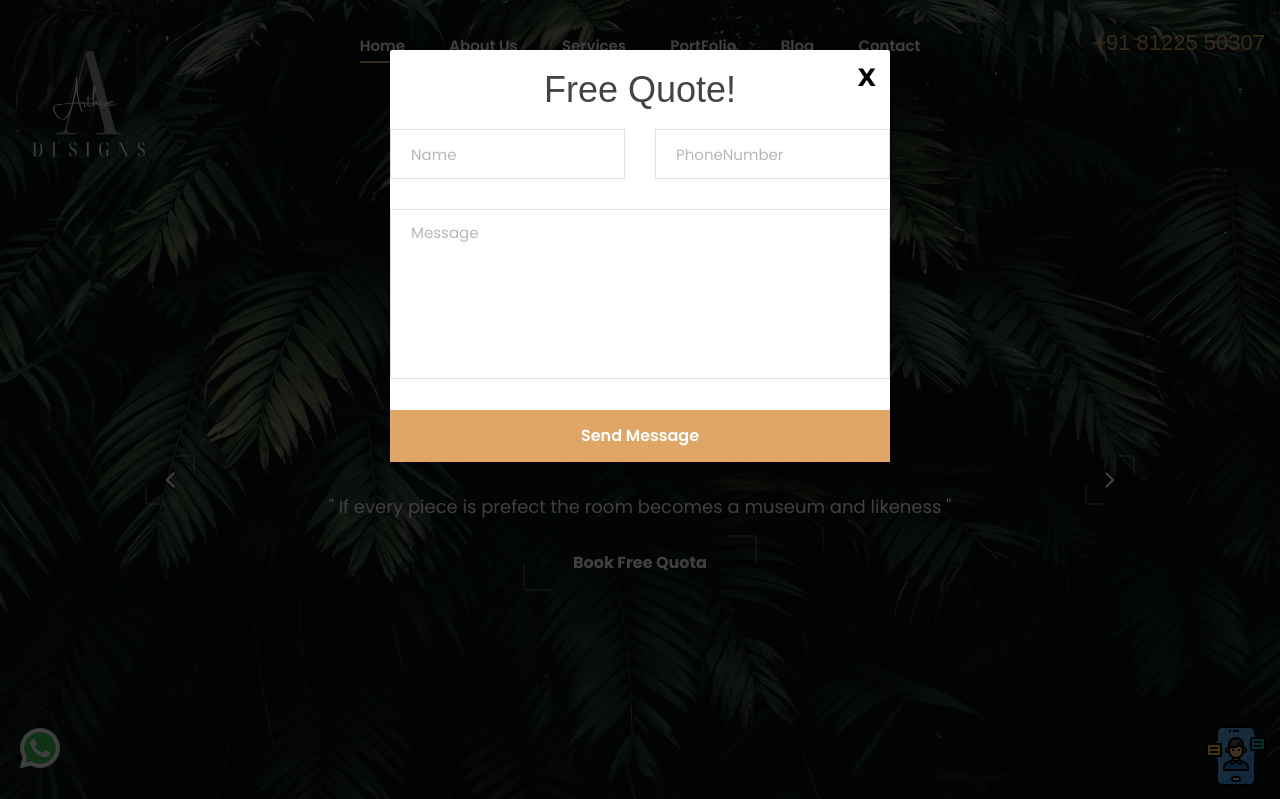
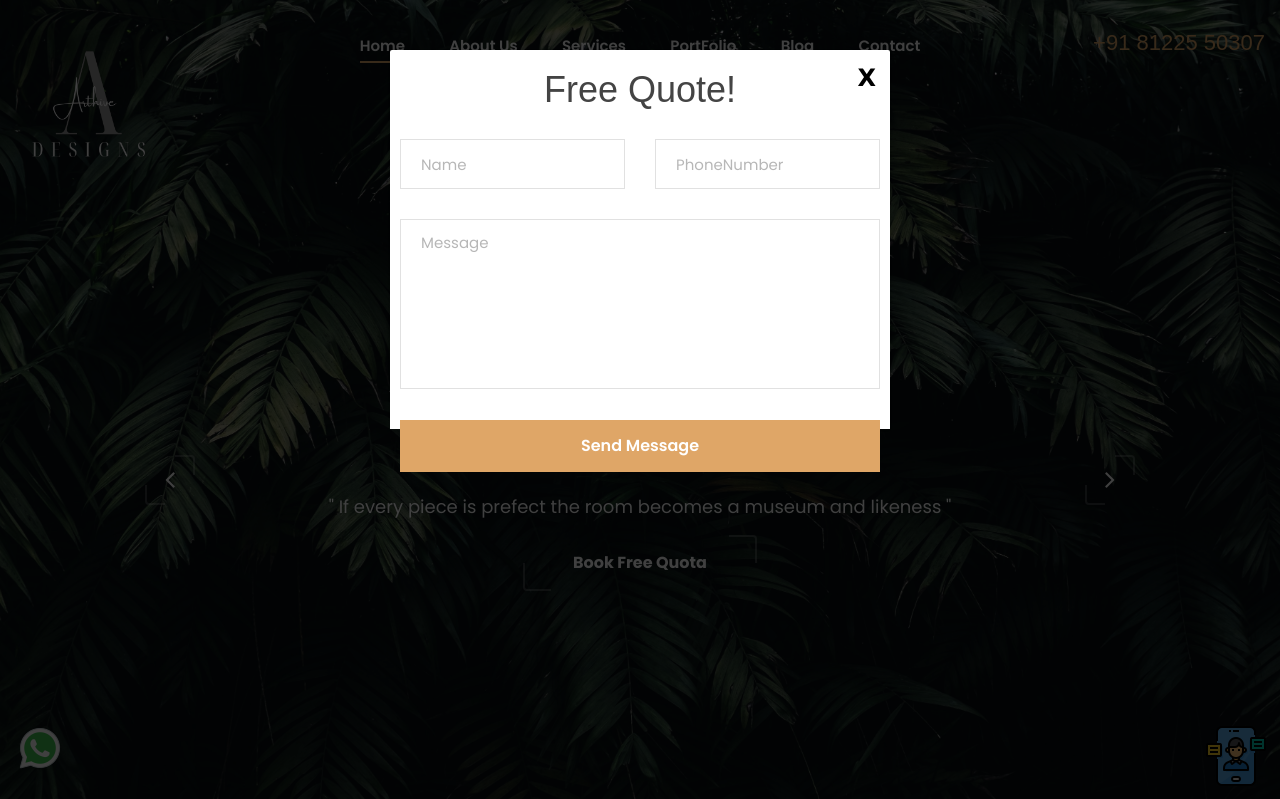
Before and after one commit to jeevat0123/Arthive-, a plain HTML site: page index.html in a window 1280 px wide. Both pictures are taken after a click on the link 1234 px from the left and 754 px from the top of the page. Shown: the top 799 px of the page. Drawn offline with Linux system fonts and the light colour scheme; a web font is replaced by a local one.

Commit message:
pop padding added

```diff
--- a/css/style.css
+++ b/css/style.css
@@ -3211,3 +3211,6 @@ ol {
     display: inline-block;
     padding: 14px 36px;
 }
+.contact__form{
+	padding: 10px;
+}
```
